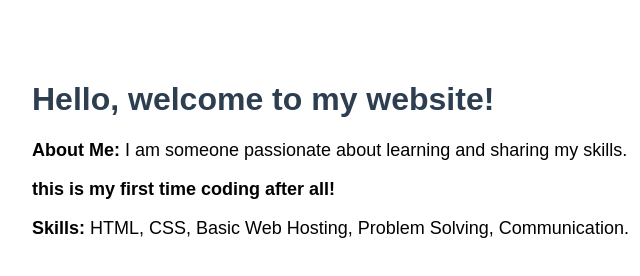
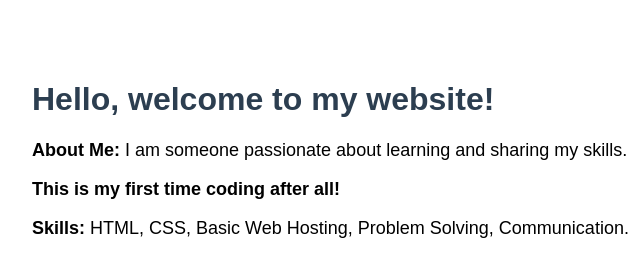
Before and after one commit to adnan6901/adnan6901.github.io, a plain HTML site: page index.html in a window 1280 px wide. Shown: the full height of the page, 308-948 px from the left. Drawn offline with Linux system fonts and the light colour scheme.

Commit message:
Update index.html

```diff
--- a/index.html
+++ b/index.html
@@ -13,7 +13,7 @@
 <body>
     <h1>Hello, welcome to my website!</h1>
     <p><strong>About Me:</strong> I am someone passionate about learning and sharing my skills.</p>
-    <p><b>this is my first time coding after all!</b></p>
+    <p><b>This is my first time coding after all!</b></p>
     <p><strong>Skills:</strong> HTML, CSS, Basic Web Hosting, Problem Solving, Communication.</p>
 </body>
 </html>
```
